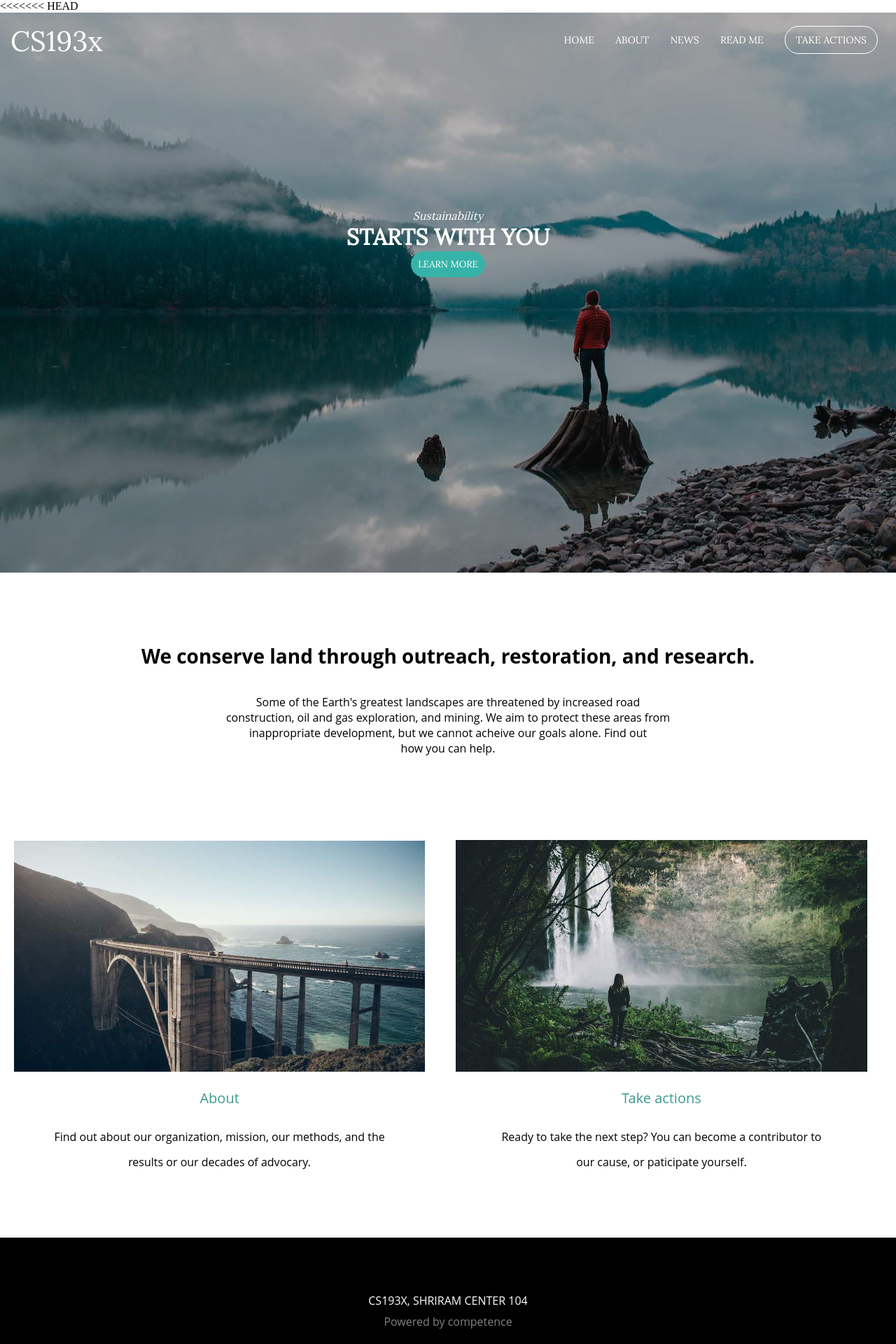
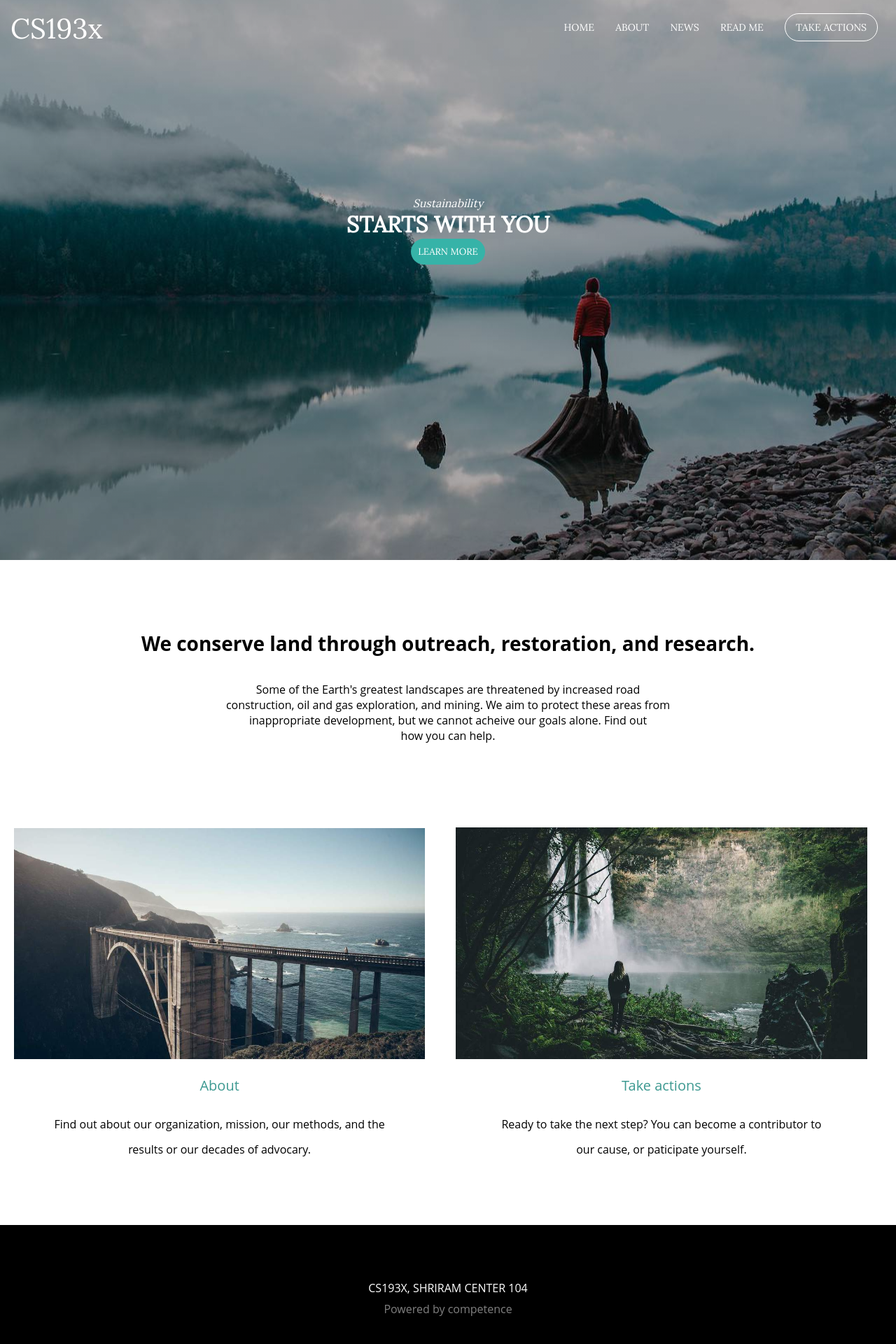
Before and after one commit to sonhoang0256/shoang, a PHP site: page / in a window 1280 px wide. Shown: the top 1920 px of the page at 70% size. Run offline with PHP 8.4, Linux system fonts and the light colour scheme.

Commit message:
Fixed w3lesson5

```diff
--- a/PHP/Week3/Lesson5/Exercise1/index.html
+++ b/PHP/Week3/Lesson5/Exercise1/index.html
@@ -1,4 +1,3 @@
-<<<<<<< HEAD
 <html>
 	<head>
 		<title>HTML Basic</title>
@@ -25,7 +24,7 @@
 			</div>
 		</header>
 		<content>
-		<div class="tbody">
+		<div class="body-content">
 		<h2>We conserve land through outreach, restoration, and research.</h2>
 		<p>Some of the Earth's greatest landscapes are threatened by increased road<br>
 		construction, oil and gas exploration, and mining. We aim to protect these areas from<br>
@@ -35,18 +34,18 @@
 		<div class="imgcontent">
 		<ul>
             <li>
-                <div class="imgbox">
+                <div class="img-box">
                     <img src="materials/about.jpg">
-                    <p class="imgcap">About</p>
-                    <p class="imgp">Find out about our organization, mission, our methods, and the<br>
+                    <p class="img-caption">About</p>
+                    <p class="img-description">Find out about our organization, mission, our methods, and the<br>
                     results or our decades of advocary.</p>
                 </div>
             </li>
             <li>
-                <div class="imgbox">
+                <div class="img-box">
                     <img src="materials/takeaction.jpg" >
-                    <p class="imgcap">Take actions</p>
-                    <p class="imgp">Ready to take the next step? You can become a contributor to<br>
+                    <p class="img-caption">Take actions</p>
+                    <p class="img-description">Ready to take the next step? You can become a contributor to<br>
                     our cause, or paticipate yourself.</p>
                 </div>
             </li>
@@ -56,72 +55,7 @@
 		<footer>
 			<div>
 				<p>CS193X, SHRIRAM CENTER 104</p>
-				<p class="pwr">Powered by competence</p>
+				<p class="copyright">Powered by competence</p>
 			</div>
 		</footer>
 	</body>
-=======
-<html>
-	<head>
-		<title>HTML Basic</title>
-		<link rel="stylesheet" href="styles.css"/>
-		<link rel="preconnect" href="https://fonts.gstatic.com">
-		<link href="https://fonts.googleapis.com/css2?family=Lora&display=swap" rel="stylesheet">
-	</head>
-	<body>
-		<header>
-			<p id="logo">CS193x</p>
-			<nav class="navigation">
-			  <ul>
-				<li><a href="./">HOME</a></li>
-				<li><a href="./">ABOUT</a></li>
-				<li><a href="./">NEWS</a></li>
-				<li><a href="./">READ ME</a></li>
-				<li class="act"><a href="./">TAKE ACTIONS</a></li>
-			  </ul>
-			</nav>
-			<div class="hdcenter">
-				<i>Sustainability</i>
-				<h1>STARTS WITH YOU</h1>
-				<button id="btn"><a href="http://fb.com/Shoang.5602/">LEARN MORE</a></button>
-			</div>
-		</header>
-		<content>
-		<div class="tbody">
-		<h2>We conserve land through outreach, restoration, and research.</h2>
-		<p>Some of the Earth's greatest landscapes are threatened by increased road<br>
-		construction, oil and gas exploration, and mining. We aim to protect these areas from<br>
-		inappropriate development, but we cannot acheive our goals alone. Find out<br>
-		how you can help.</p>
-		</div>
-		<div class="imgcontent">
-		<ul>
-            <li>
-                <div class="imgbox">
-                    <img src="materials/about.jpg">
-                    <p class="imgcap">About</p>
-                    <p class="imgp">Find out about our organization, mission, our methods, and the<br>
-                        results or our decades of advocary.
-                    </p>
-                </div>
-            </li>
-            <li>
-                <div class="imgbox">
-                    <img src="materials/takeaction.jpg" >
-                    <p class="imgcap">Take actions</p>
-                    <P class="imgp">Ready to take the next step? You can become a contributor to<br>
-                        our cause, or paticipate yourself.</P>
-                </div>
-            </li>
-        </ul>
-		</div>
-		<content>
-		<footer>
-			<div>
-				<p>CS193X, SHRIRAM CENTER 104</p>
-				<p class="pwr">Powered by competence</p>
-			</div>
-		</footer>
-	</body>
->>>>>>> 66903fa18f57f3d891bbe1c34af5622046f7d2d5
-</html>
--- a/PHP/Week3/Lesson5/Exercise1/style.css
+++ b/PHP/Week3/Lesson5/Exercise1/style.css
@@ -78,15 +78,15 @@ header .hdcenter h1 {
     opacity: 0.6;
     cursor: pointer;
 }
-.tbody {
+.body-content {
 	margin: 100px 125px 100px 125px;
 	text-align: center;
 }
-.tbody h2 {
+.body-content h2 {
 	font-size: 28px;
 	margin-bottom: 36px;
 }
-.tbody .ab img {
+.body-content .ab img {
 	width: calc(50%-20px);
 	float: left;
 	position: relative;
@@ -106,14 +106,14 @@ content {
 .imgcontent img{
     width: 100%;
 }
-.imgbox{padding: 20px;}
-.imgcap{
+.img-box{padding: 20px;}
+.img-caption{
     font-size: 20px;
     margin: 24px auto;
     text-align: center;
     color: rgb(61, 153, 145);
 }
-.imgp{
+.img-description{
     text-align: center;
     line-height: 36px;
 }
@@ -129,6 +129,6 @@ footer div {
 footer div p {
 	color: white;
 }
-footer div .pwr {
+footer div .copyright {
 	color: gray;
 }
--- a/PHP/Week3/Lesson5/Exercise1/styles.css
+++ /dev/null
@@ -1,134 +0,0 @@
-*{
-    margin: 0;
-    padding: 0;
-}
-header {
-    font-family: 'Lora' ,SansSerif;
-    position: relative;
-    background-image: linear-gradient(to bottom, rgba(0,0,0,0.3), rgba(0,0,0,0.3)) , url("materials/header.jpg");
-    background-repeat: no-repeat;
-    background-size: cover;
-    object-fit: cover;
-    background-position:center;
-    height: 100%;
-    margin: auto;
-}
-header #logo {
-    float: left;
-	color: white;
-	font-size: 40px;
-	margin-top: 15px;
-	margin-left: 15px;
-}
-header .navigation {
-    float: right;
-    padding: 15px 0 0 29px;
-}
-header .navigation li {
-    display: inline-block;
-    margin-right: 26px;
-	margin-top: 15px;
-}
-header .navigation li a {
-    color: white;
-    font-size: 14px;
-    text-decoration: none;
-    transition: 0.3s color;
-}
-header .navigation li.act a{
-	border: 1px solid white;
-	border-radius: 100px;
-	padding: 10px 15px;
-}
-header .navigation li.act a:hover {
-	cursor: point;
-	background: white;
-}
-header .navigation li a:hover {
-  color: #00BFFF;
-}
-header .hdcenter h1 {
-	font-size: 50px;
-}
-.hdcenter {
-	color: white;
-	text-align: center;
-	position: absolute;
-	top: 0;
-    left: 0;
-    right: 0;
-    bottom: 0;
-    width: 50%;
-    height: 30%;
-    margin: auto;
-}
-.hdcenter #btn a {
-	text-decoration: none;
-	font-family: 'Lora' ,SansSerif;
-	color: white;
-}
-#btn{
-    padding: 10px;
-    background: rgb(54, 179, 168);
-    color: white;
-    border: none;
-    border-radius: 20px;
-}
-#btn:hover{
-    opacity: 0.6;
-    cursor: pointer;
-}
-.tbody {
-	margin: 100px 125px 100px 125px;
-	text-align: center;
-}
-.tbody h2 {
-	font-size: 28px;
-	margin-bottom: 36px;
-}
-.tbody .ab img {
-	width: calc(50%-20px);
-	float: left;
-	position: relative;
-}
-content {
-	margin: 100px 125px;
-	width: 100%;
-	font-family: 'Open Sans', sans-serif;
-}
-.tbody p {
-	text-align: center;
-}
-.imgcontent li{
-    width: 49%;
-    display: inline-table;
-}
-.imgcontent img{
-    width: 100%;
-}
-.imgbox{padding: 20px;}
-.imgcap{
-    font-size: 20px;
-    margin: 24px auto;
-    text-align: center;
-    color: rgb(61, 153, 145);
-}
-.imgp{
-    text-align: center;
-    line-height: 36px;
-}
-footer {
-	background-color: black;
-	margin-top: 70px;
-}
-footer div {
-	text-align: center;
-	padding: 75px;
-	line-height: 30px;
-}
-footer div p {
-	color: white;
-}
-footer div .pwr {
-	color: gray;
-}
```
